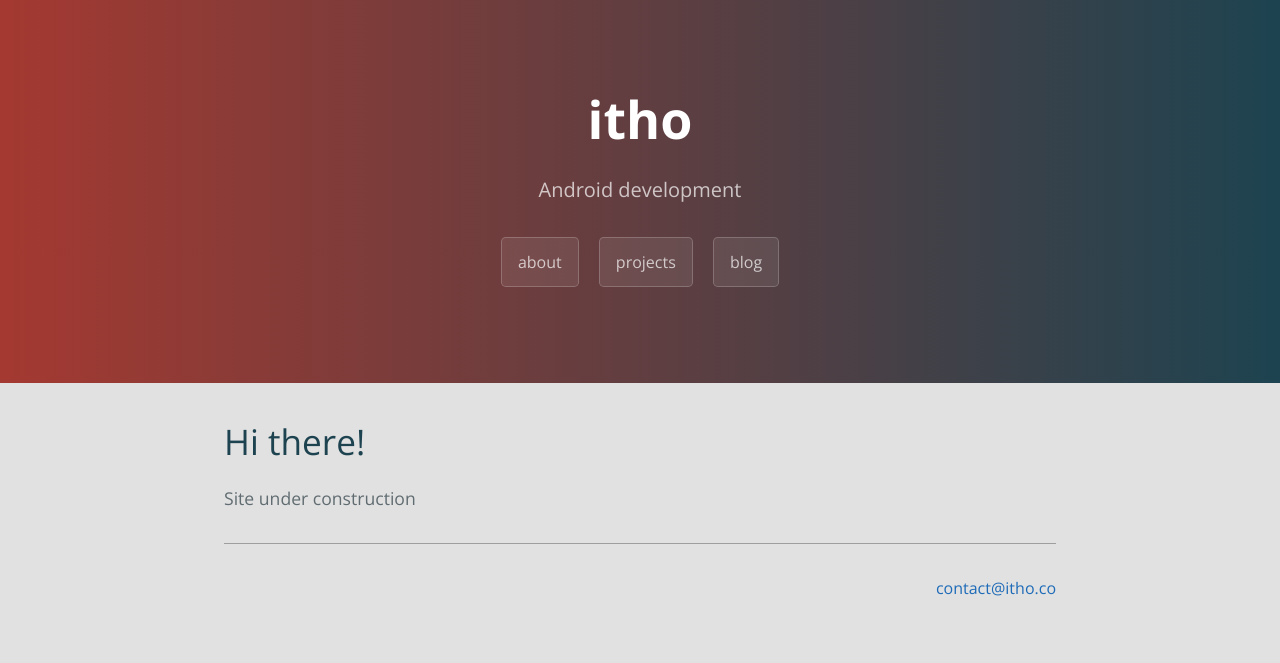
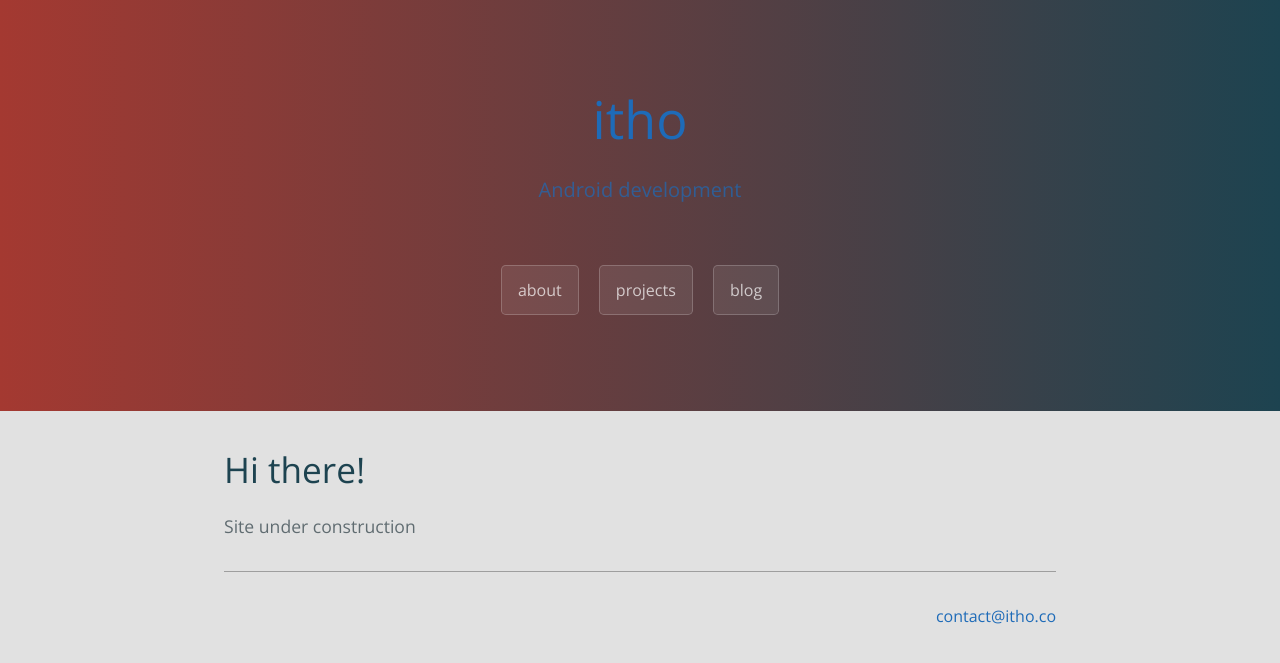
Before and after one commit to itho/itho.github.io, a Jekyll site: the page built from index.html, in a window 1280 px wide. Shown: the top 663 px of the page. Built offline with Jekyll 4.4.1, drawn with Linux system fonts in a browser that asks for light colours; some web fonts are replaced; the list of posts is cut into pages by our own code.

Commit message:
Update nav_main.html

```diff
--- a/_includes/nav_main.html
+++ b/_includes/nav_main.html
@@ -1,5 +1,5 @@
 <section class="page-header">
-  <h1 class="project-name" href="/">{{ site.title }}</h1>
+  <a class="project-name" href="/">{{ site.title }}</h1>
   <h2 class="project-tagline">{{ site.tagline }}</h2>
   <!-- <a href="/" class="btn">home</a> -->
   <a href="/about" class="btn">about</a>
```
